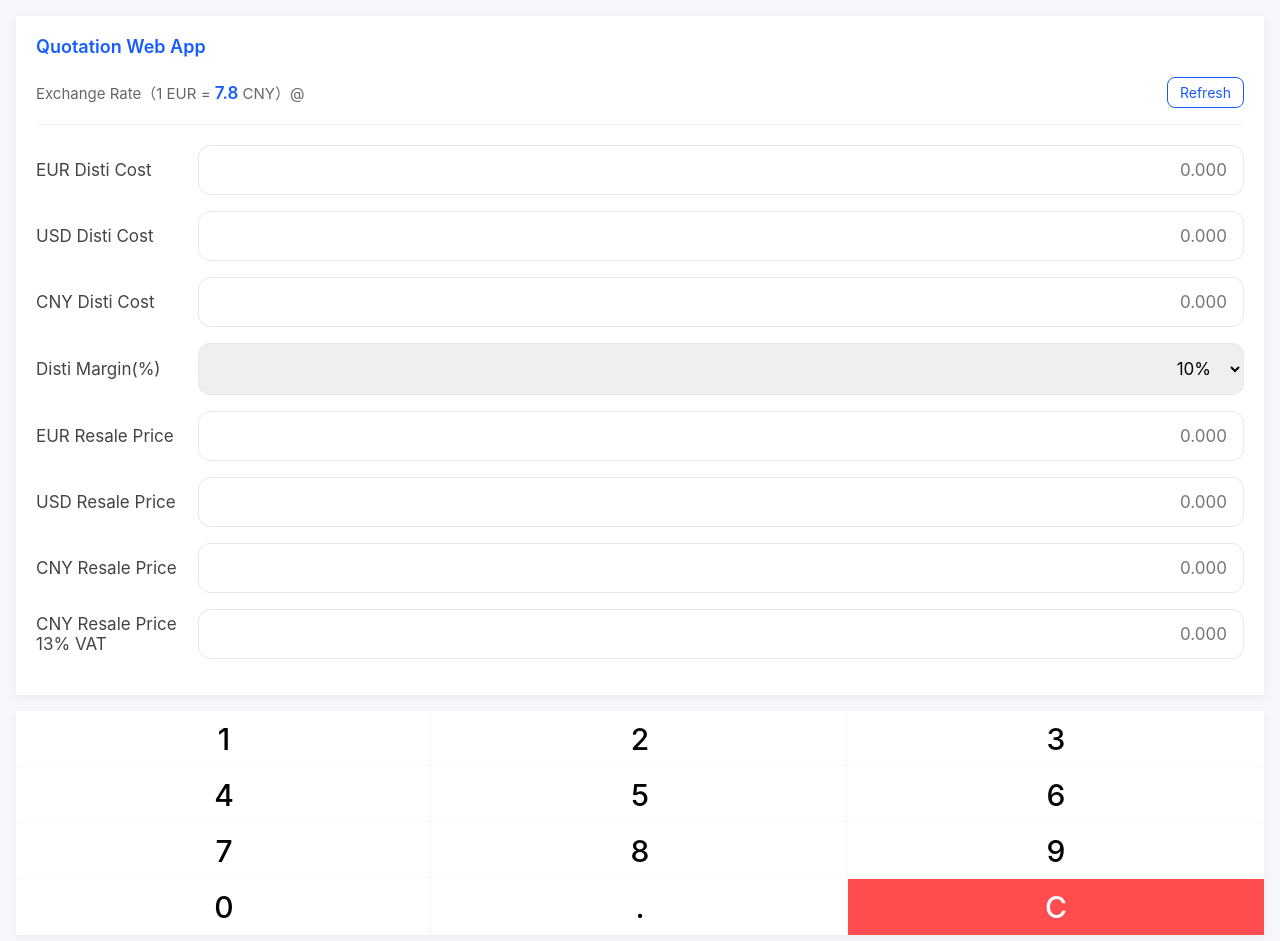
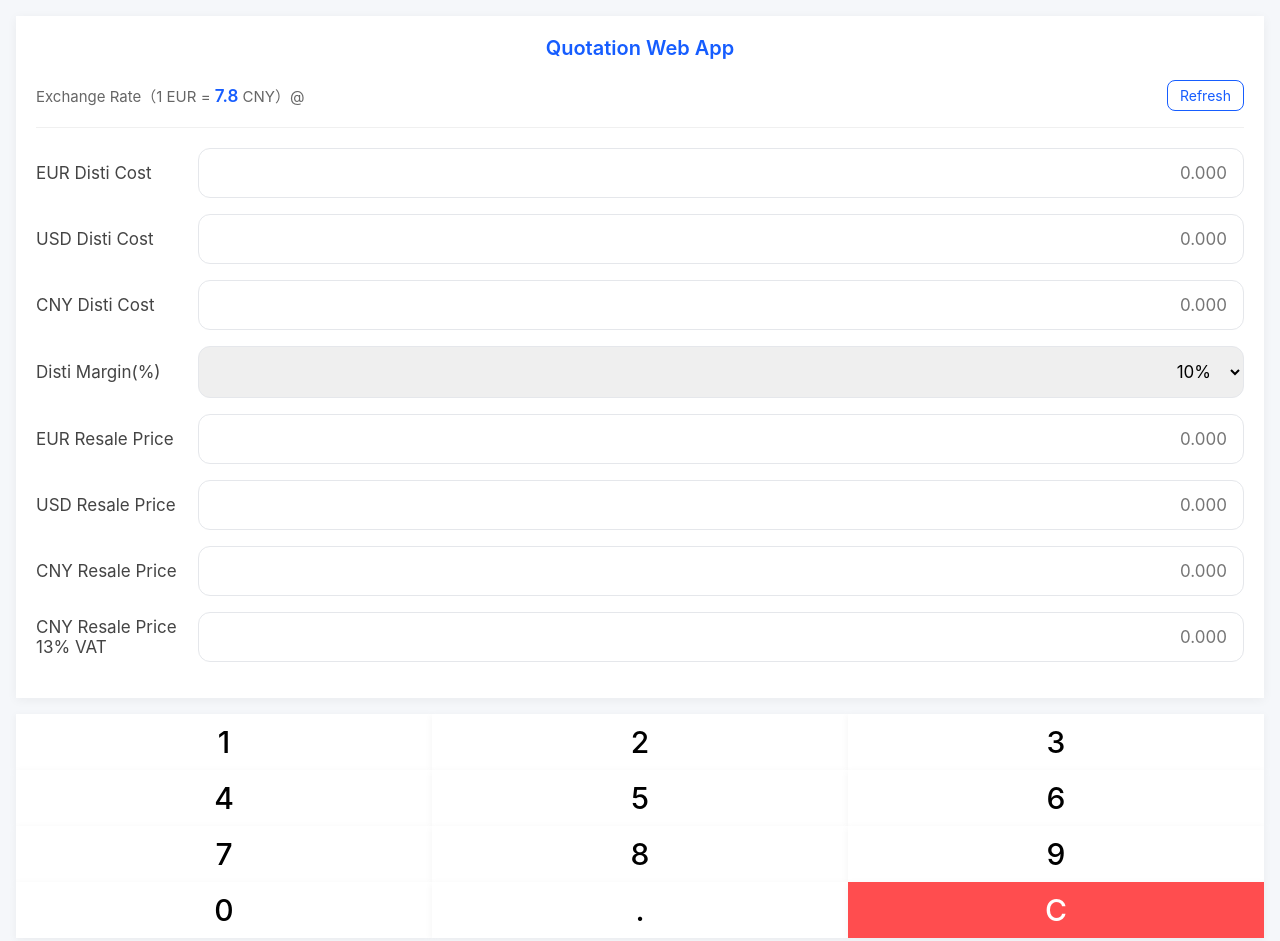
Before and after one commit to lgnq/QuotationWebAPP, a plain HTML site: page index.html in a window 1280 px wide. Shown: the top 941 px of the page. Drawn offline with Linux system fonts and the light colour scheme; no server answers.

Commit message:
Update index.html

```diff
--- a/index.html
+++ b/index.html
@@ -15,7 +15,7 @@
     * { margin: 0; padding: 0; box-sizing: border-box; font-family: -apple-system, BlinkMacSystemFont, "PingFang SC", sans-serif; }
     body { background: #f5f7fa; height: 100vh; padding: 16px 16px 16px 16px; display: flex; flex-direction: column; gap: 16px; }
     .card { background: #fff; border-radius: 0px; padding: 20px; box-shadow: 0 2px 10px rgba(0,0,0,0.05); }
-    .title { font-size: 18px; font-weight: 600; color: #165DFF; margin-bottom: 20px; }
+    .title { text-align: center; font-size: 20px; font-weight: 600; color: #165DFF; margin-bottom: 20px; }
     .rate-wrap { display: flex; justify-content: space-between; align-items: center; margin-bottom: 20px; padding-bottom: 16px; border-bottom: 1px solid #f0f0f0; }
     .rate-text { font-size: 15px; color: #666; }
     .rate-val { font-size: 17px; font-weight: 600; color: #165DFF; }
```
